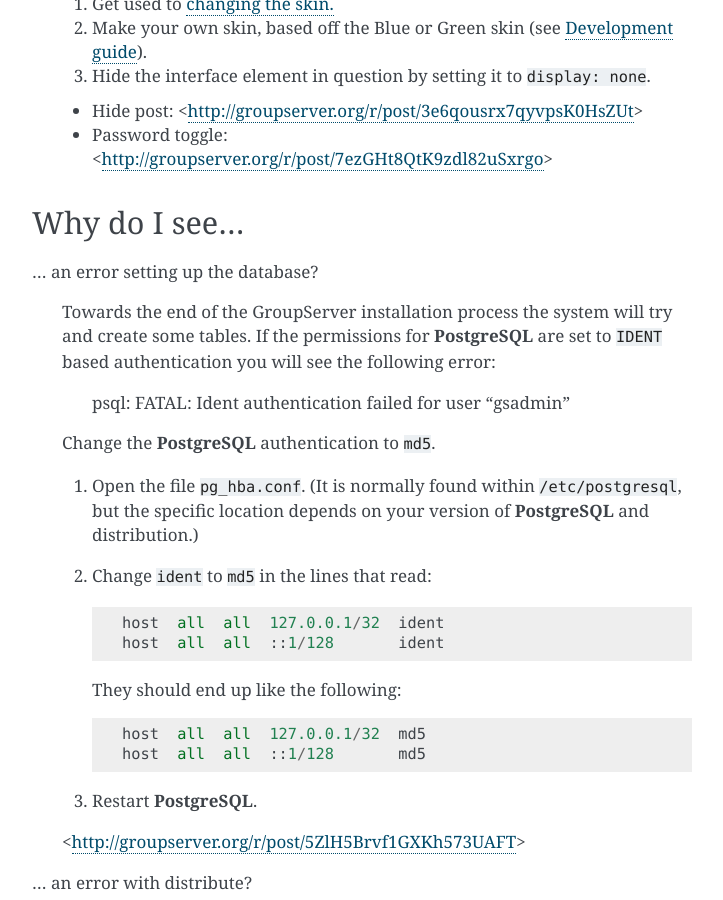
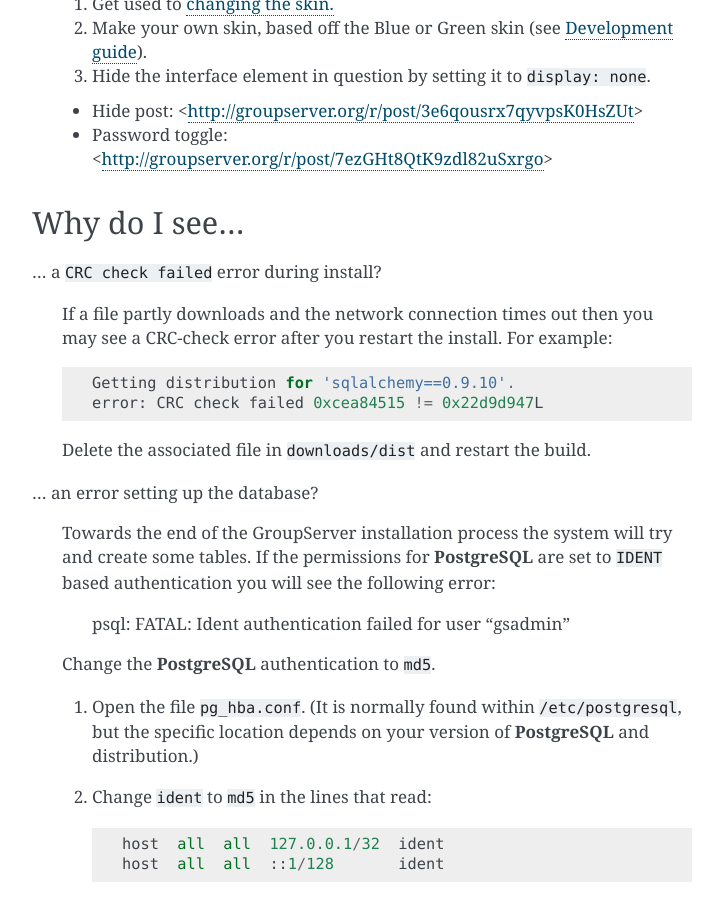
Before and after one commit to groupserver/buildout, a Sphinx documentation site: the page built from docs/faq.rst, in a window 1280 px wide and 900 px high, scrolled down 7049 px. Shown: the whole window, without its empty margins (388-1111 px from the left). Built offline with Sphinx 7.4.7, drawn with Linux system fonts in a browser that asks for light colours.

Commit message:
Adding a FAQ entry for a CRC check failing

```diff
--- a/docs/faq.rst
+++ b/docs/faq.rst
@@ -468,6 +468,23 @@
 ---------------
 
 .. index::
+   pair: Install; Buildout
+
+.. _crcCheck:
+
+... a ``CRC check failed`` error during install?
+
+  If a file partly downloads and the network connection times out
+  then you may see a CRC-check error after you restart the
+  install. For example::
+
+    Getting distribution for 'sqlalchemy==0.9.10'.
+    error: CRC check failed 0xcea84515 != 0x22d9d947L
+
+  Delete the associated file in :file:`downloads/dist` and
+  restart the build.
+
+.. index::
    pair: Install; CentOS
    pair: Install; PostgreSQL
    pair: Install; RHEL
```
